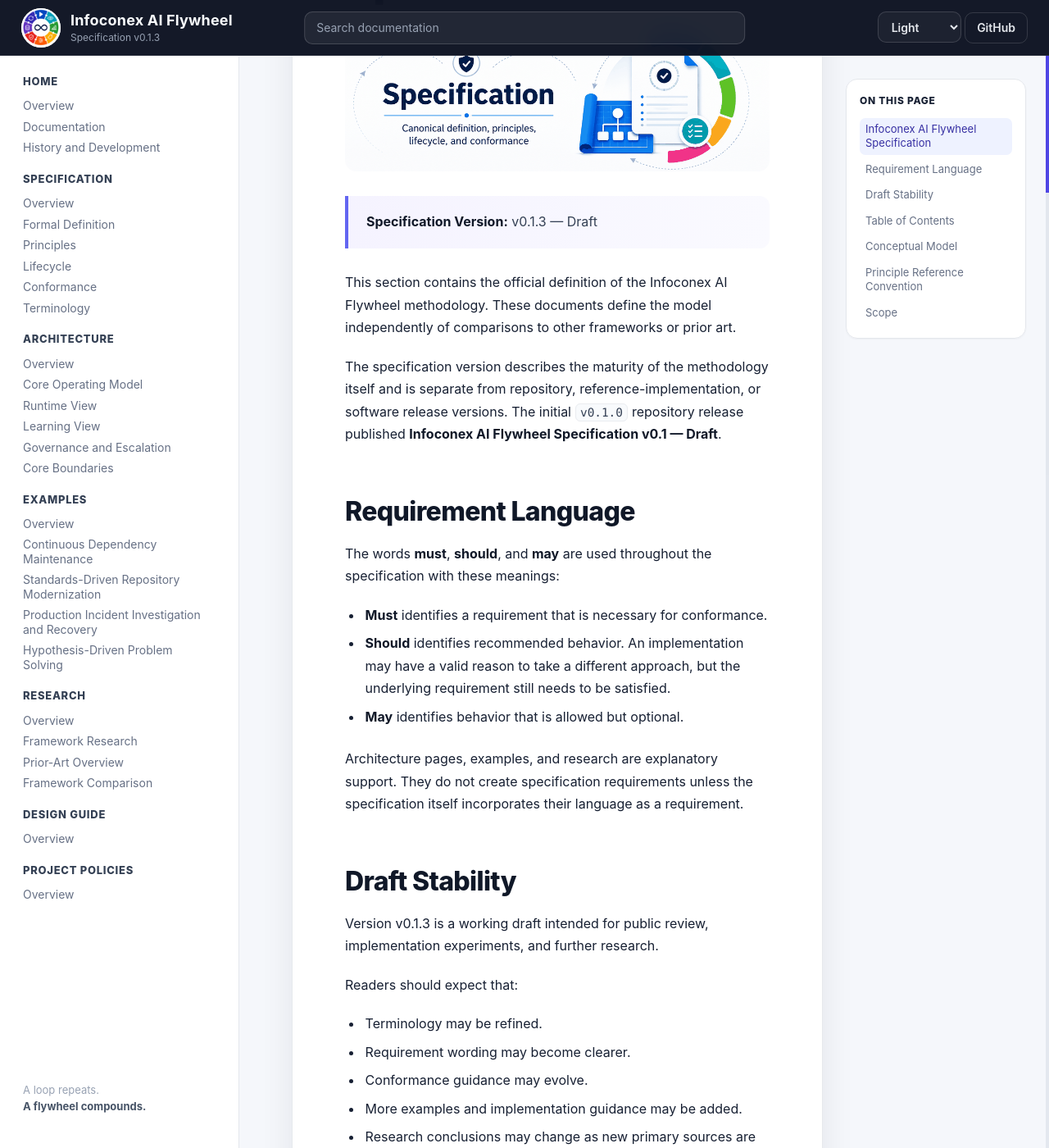
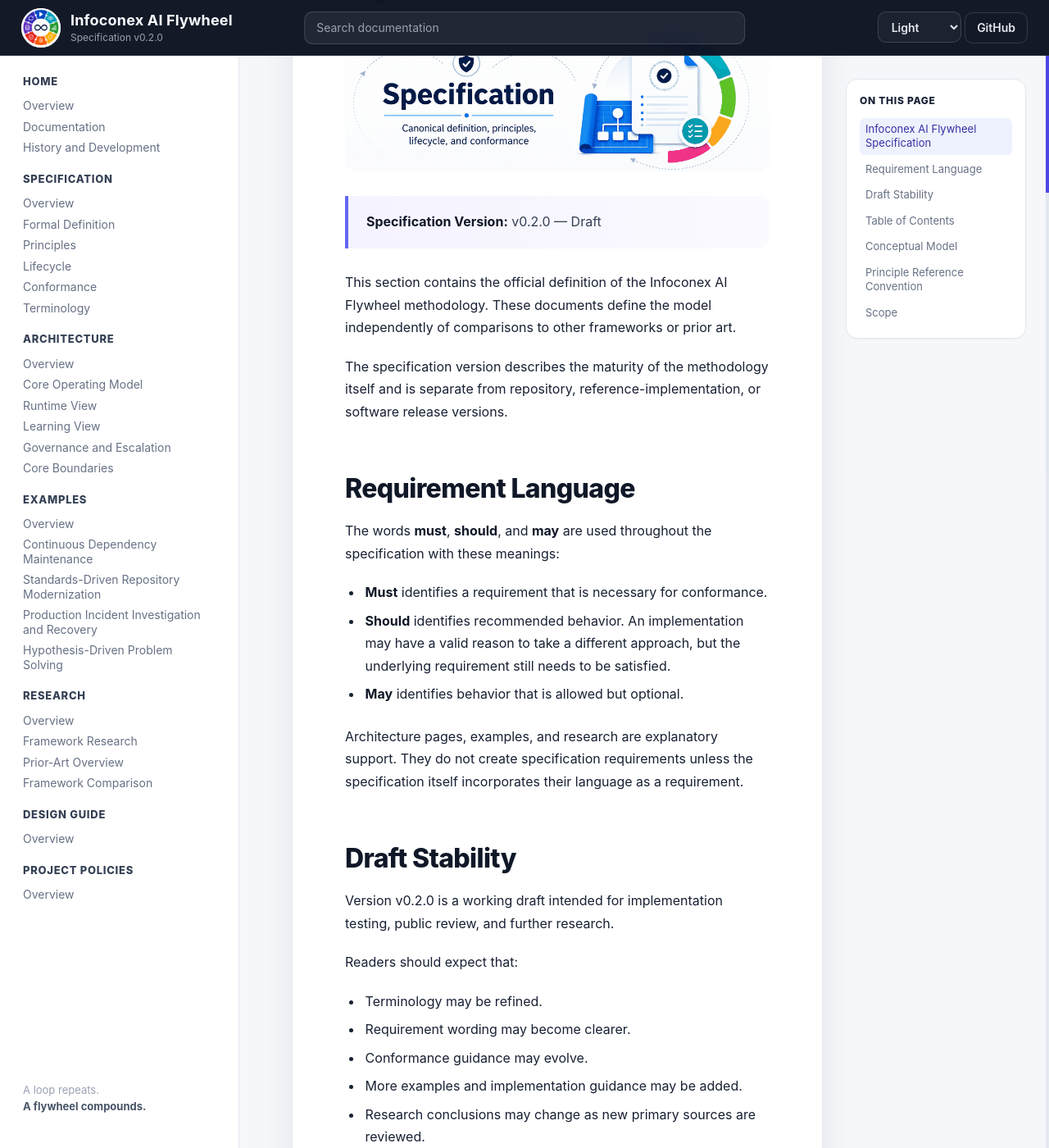
Before and after one commit to infoconex/ai-flywheel, a Jekyll site: the page built from docs/specification/README.md, in a window 1280 px wide and 1400 px high, scrolled down 379 px. Shown: the whole window at 82% size. Built offline with Jekyll 4.4.1, drawn with Linux system fonts in a browser that asks for light colours; our own code applies the rules of GitHub Pages for plain Markdown files; some of the changed text lies outside the part shown.

Commit message:
Prepare specification v0.2.0 release (#42)
Update current specification references to v0.2.0, align release-facing documentation, and decouple site asset cache busting from the specification version.

```diff
--- a/_config.yml
+++ b/_config.yml
@@ -3,6 +3,7 @@ description: An evidence-driven operating model for AI systems that learn from e
 url: https://infoconex.github.io
 baseurl: /ai-flywheel
 repository: infoconex/ai-flywheel
+asset_version: "20260723-1"
 
 markdown: kramdown
 highlighter: rouge
--- a/_layouts/default.html
+++ b/_layouts/default.html
@@ -13,12 +13,12 @@
     })();
   </script>
   {% seo %}
-  <link rel="stylesheet" href="{{ '/assets/css/site.css' | relative_url }}?v=0.1.3-1">
-  <link rel="stylesheet" href="{{ '/assets/css/navigation.css' | relative_url }}?v=0.1.3">
-  <link rel="stylesheet" href="{{ '/assets/css/header.css' | relative_url }}?v=0.1.3">
-  <link rel="stylesheet" href="{{ '/assets/css/site-features.css' | relative_url }}?v=0.1.3">
-  <link rel="stylesheet" href="{{ '/assets/css/search.css' | relative_url }}?v=0.1.3-1">
-  <link rel="stylesheet" href="{{ '/assets/css/diagram-interactions.css' | relative_url }}?v=0.1.3">
+  <link rel="stylesheet" href="{{ '/assets/css/site.css' | relative_url }}?v={{ site.asset_version }}">
+  <link rel="stylesheet" href="{{ '/assets/css/navigation.css' | relative_url }}?v={{ site.asset_version }}">
+  <link rel="stylesheet" href="{{ '/assets/css/header.css' | relative_url }}?v={{ site.asset_version }}">
+  <link rel="stylesheet" href="{{ '/assets/css/site-features.css' | relative_url }}?v={{ site.asset_version }}">
+  <link rel="stylesheet" href="{{ '/assets/css/search.css' | relative_url }}?v={{ site.asset_version }}">
+  <link rel="stylesheet" href="{{ '/assets/css/diagram-interactions.css' | relative_url }}?v={{ site.asset_version }}">
 </head>
 <body>
   <a class="skip-link" href="#main-content">Skip to content</a>
@@ -35,7 +35,7 @@
         </span>
         <span class="brand__text">
           <strong>Infoconex AI Flywheel</strong>
-          <span>Specification v0.1.3</span>
+          <span>Specification v0.2.0</span>
         </span>
       </a>
 
@@ -178,8 +178,8 @@
       await mermaid.run({ querySelector: '.mermaid' });
     }
   </script>
-  <script src="{{ '/assets/js/site.js' | relative_url }}?v=0.1.3" defer></script>
-  <script src="{{ '/assets/js/search-v2.js' | relative_url }}?v=0.1.3" defer></script>
-  <script src="{{ '/assets/js/diagram-interactions.js' | relative_url }}?v=0.1.3" defer></script>
+  <script src="{{ '/assets/js/site.js' | relative_url }}?v={{ site.asset_version }}" defer></script>
+  <script src="{{ '/assets/js/search-v2.js' | relative_url }}?v={{ site.asset_version }}" defer></script>
+  <script src="{{ '/assets/js/diagram-interactions.js' | relative_url }}?v={{ site.asset_version }}" defer></script>
 </body>
 </html>
--- a/docs/specification/README.md
+++ b/docs/specification/README.md
@@ -2,11 +2,11 @@
 
 ![Infoconex AI Flywheel Specification](../assets/specification.png)
 
-> **Specification Version:** v0.1.3 — Draft
+> **Specification Version:** v0.2.0 — Draft
 
 This section contains the official definition of the Infoconex AI Flywheel methodology. These documents define the model independently of comparisons to other frameworks or prior art.
 
-The specification version describes the maturity of the methodology itself and is separate from repository, reference-implementation, or software release versions. The initial `v0.1.0` repository release published **Infoconex AI Flywheel Specification v0.1 — Draft**.
+The specification version describes the maturity of the methodology itself and is separate from repository, reference-implementation, or software release versions.
 
 ## Requirement Language
 
@@ -20,7 +20,7 @@ Architecture pages, examples, and research are explanatory support. They do not
 
 ## Draft Stability
 
-Version v0.1.3 is a working draft intended for public review, implementation experiments, and further research.
+Version v0.2.0 is a working draft intended for implementation testing, public review, and further research.
 
 Readers should expect that:
 
```
Also changed, not shown: other parts of docs/specification/README.md (+1 -1 lines), README.md (+2 -2 lines), VERSIONING.md (+2 -2 lines).
